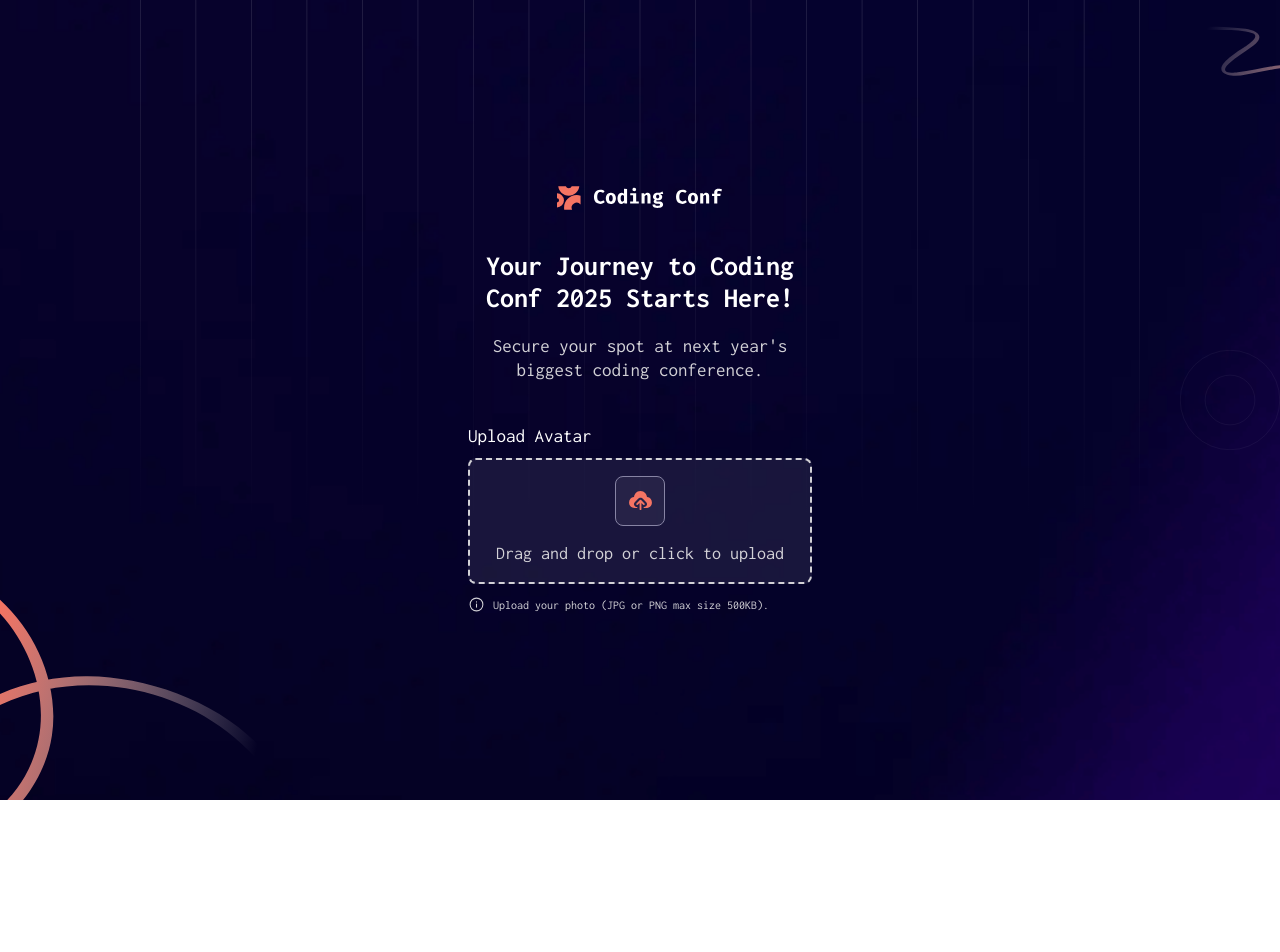
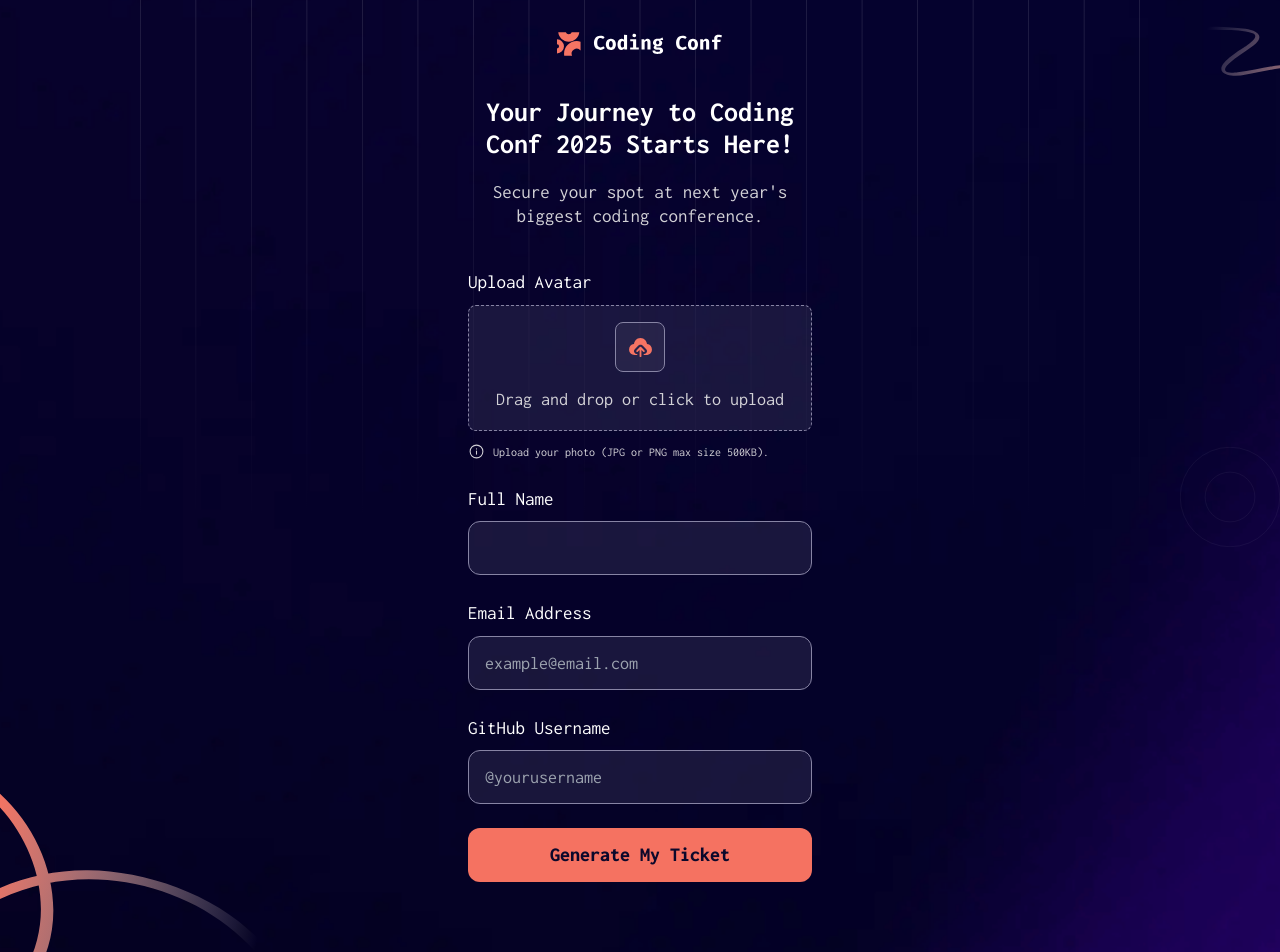
Before and after one commit to YokoMentor/conference-ticket-generator, a React (Vite) app: page / in a window 1280 px wide. Shown: the top 952 px of the page. Before the commit the page ends 800 px from the top, so only its background shows below. Built offline with nearby package versions, Linux system fonts and the light colour scheme.

Commit message:
Form's layout

```diff
--- a/src/App.jsx
+++ b/src/App.jsx
@@ -8,14 +8,14 @@ function App() {
 
   return (
     <div className='flex flex-col min-h-screen justify-center items-center  bg-bg-mobile bg-no-repeat text-[60px] text-red-500'>
-      <div className='flex flex-col justify-center items-center text-center w-[344px] mb-10'>
+      <div className='flex flex-col justify-center items-center text-center w-[344px] mb-10 mt-8'>
         <img src={logoFull} alt="logo" className="w-[166px] h-[24px] mb-10"></img>
         <h1 className='text-heading text-[28px] font-bold leading-[2rem] mb-5'>Your Journey to Coding Conf 2025 Starts Here!</h1>
         <p className='text-paragraph text-[19px] leading-[1.5rem]'>Secure your spot at next year's biggest coding conference.</p>
       </div>
       <div className='flex flex-col justify-center w-[344px]'>
         <h2 className='text-heading text-[19px] text-left mb-2'>Upload Avatar</h2>
-        <div className='flex flex-col justify-center items-center rounded-lg bg-bg-box bg-opacity-30 w-full h-[126px] border-[2px] border-paragraph border-dashed mb-3'>
+        <div className='flex flex-col justify-center items-center rounded-lg bg-bg-box bg-opacity-30 w-full h-[126px] border-[1px] border-border-box border-dashed mb-3'>
           <div className='flex justify-center items-center rounded-lg bg-bg-box w-[50px] h-[50px] border-border-box bg-opacity-25 border-[1px] mb-3.5'>
             <img src={iconUpload} alt="upload" className='w-[29px] h-[29px]'/>
           </div>
@@ -26,6 +26,17 @@ function App() {
           <p className='text-paragraph text-[12px]'>Upload your photo &#40;JPG or PNG max size 500KB&#41;.</p>
         </div>
       </div>
+      <form action="" className='mt-6'>
+        <div className='flex flex-col'>
+          <label htmlFor="name" className='text-heading text-[19px] mb-2'>Full Name</label>
+          <input type="text" id="name" className='w-[344px] h-[54px] rounded-xl bg-bg-box bg-opacity-30 border-[1px] border-border-box border-solid'/>
+          <label htmlFor="email" className='text-heading text-[19px] mb-2 mt-6'>Email Address</label>
+          <input type="email" id="email" placeholder='example@email.com' className='w-[344px] h-[54px] rounded-xl bg-bg-box bg-opacity-30 border-[1px] border-border-box border-solid text-[18px] text-paragraph pl-4'/>
+          <label htmlFor="username" className='text-heading text-[19px] mb-2 mt-6'>GitHub Username</label>
+          <input type="text" id="username" placeholder='@yourusername' className='w-[344px] h-[54px] rounded-xl bg-bg-box bg-opacity-30 border-[1px] border-border-box border-solid text-[18px] text-paragraph pl-4'/>
+          <input type="submit" value="Generate My Ticket" className='w-[344px] h-[54px] rounded-xl bg-btn text-[20px] text-btn-txt font-extrabold mt-6 mb-28'/>
+        </div>
+      </form>
     </div>
   )
 }
--- a/tailwind.config.js
+++ b/tailwind.config.js
@@ -13,6 +13,8 @@ export default {
       paragraph: "hsl(252, 6%, 83%)",
       "bg-box": "hsl(245, 19%, 35%)",
       "border-box": "hsl(245, 15%, 58%)",
+      btn: "hsl(7, 88%, 67%)",
+      "btn-txt": "hsl(248, 70%, 10%)",
     },
     fontFamily: {
       sans: ["Inconsolata", "serif"],
```
